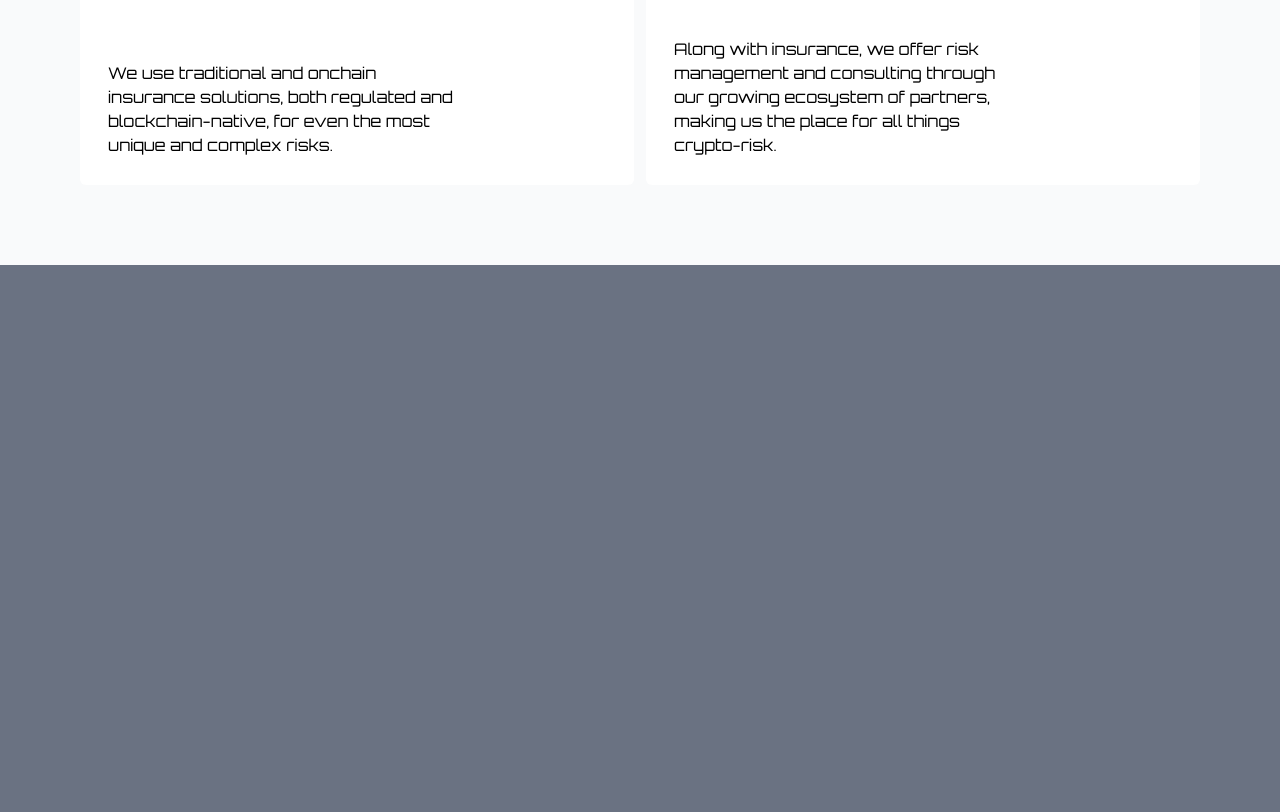
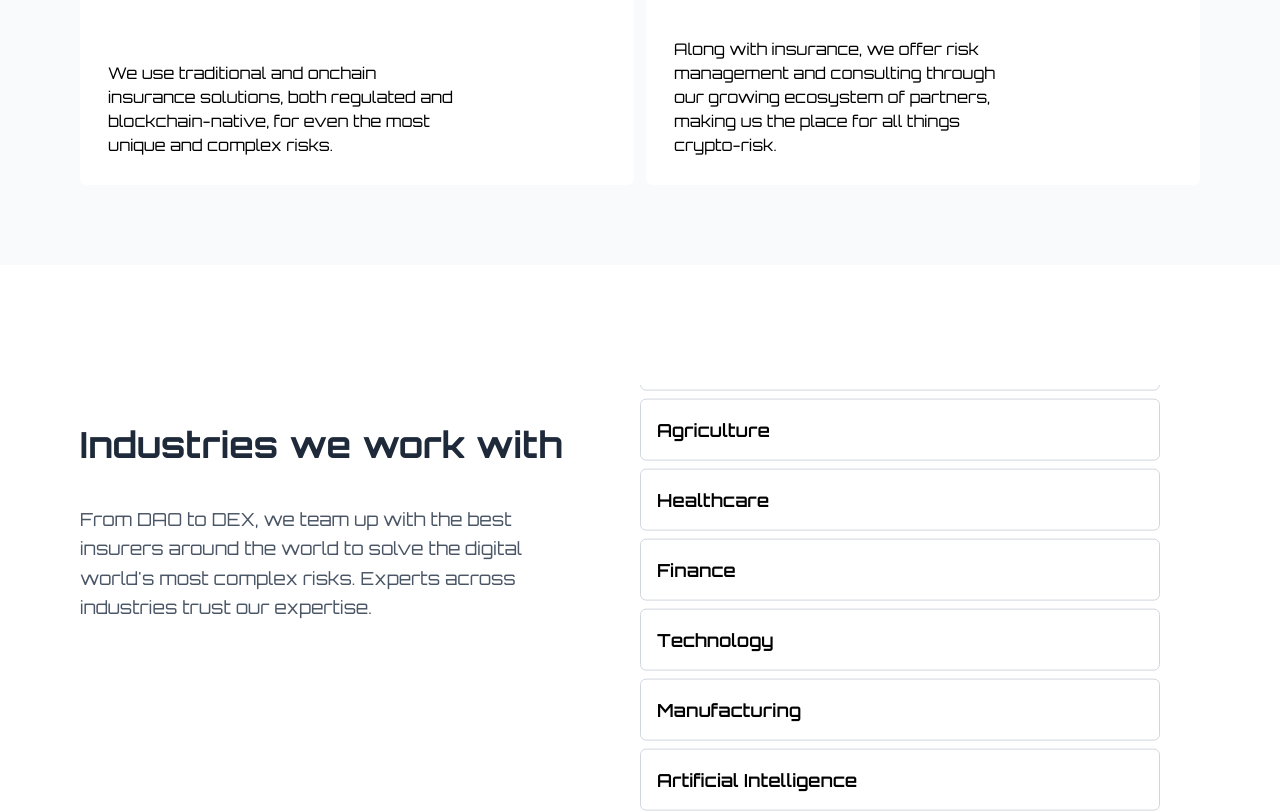
Before and after one commit to HrishikShaji/two, a React (Vite) app: page / in a window 1280 px wide. Shown: the part 4860-5672 px from the top of the page. Built offline with nearby package versions, Linux system fonts and the light colour scheme.

Commit message:
added vertical slider

```diff
--- a/src/App.tsx
+++ b/src/App.tsx
@@ -5,6 +5,7 @@ import StackedCards from "./components/StackedCards";
 import StackedTitle from "./components/StackedTitle";
 import Standards from "./components/Standards";
 import ProductsAndServices from "./components/ProductsAndServices";
+import { VerticalSlider } from "./components/VerticalSlider";
 
 function App() {
   return (
@@ -15,6 +16,7 @@ function App() {
       <StackedCards />
       <Standards />
       <ProductsAndServices />
+      <VerticalSlider />
       <div className="h-screen bg-gray-500 w-full" />
 
     </div>
--- /dev/null
+++ b/src/components/VerticalSlider.tsx
@@ -0,0 +1,84 @@
+import { useGSAP } from "@gsap/react"
+import gsap from "gsap"
+import { useRef } from "react"
+
+const slides = [
+  { name: "Healthcare" },
+  { name: "Finance" },
+  { name: "Technology" },
+  { name: "Manufacturing" },
+  { name: "Artificial Intelligence" },
+  { name: "Quantum computing" },
+  { name: "Robotics" },
+  { name: "Agriculture" },
+]
+
+export const VerticalSlider = () => {
+  const containerRef = useRef<HTMLDivElement>(null)
+  const firstRef = useRef<HTMLDivElement>(null)
+  const secondRef = useRef<HTMLDivElement>(null)
+
+  useGSAP(() => {
+    // Set initial positions
+    gsap.set(secondRef.current, { yPercent: 100 })
+
+    const tl = gsap.timeline({
+      repeat: -1, // Infinite repeat
+      ease: "none"
+    })
+
+    // Animate both sets together for seamless loop
+    tl.to([firstRef.current, secondRef.current], {
+      yPercent: "-=100",
+      duration: 8, // Slower for better readability
+      ease: "none"
+    })
+      .set([firstRef.current, secondRef.current], {
+        yPercent: (i) => i === 0 ? 0 : 100 // Reset positions
+      })
+  }, { scope: containerRef })
+
+  return (
+    <div className="flex p-20 min-h-screen ">
+      <div className="flex flex-col gap-10 pt-20 flex-1">
+        <h1 className="text-4xl font-bold text-gray-800">Industries we work with</h1>
+        <p className="text-lg text-gray-600 leading-relaxed">
+          From DAO to DEX, we team up with the best insurers around the world to solve
+          the digital world's most complex risks. Experts across industries trust our expertise.
+        </p>
+      </div>
+
+      {/* SLIDER */}
+      <div className="flex-1 p-10 flex items-center justify-center">
+        <div
+          className="relative w-full h-[70vh] overflow-hidden  flex flex-col gap-2 "
+          ref={containerRef}
+        >
+          <div className="absolute w-full flex pt-2 flex-col justify-start gap-2" ref={firstRef}>
+            {slides.map((slide, i) => (
+              <div
+                key={i}
+                className="flex-shrink-0 p-4 rounded-md border-[1px] border-gray-300 "
+              >
+                <div className="text-lg font-semibold">{slide.name}</div>
+              </div>
+            ))}
+          </div>
+          <div className="absolute pt-2 w-full flex flex-col justify-start gap-2" ref={secondRef}>
+            {slides.map((slide, i) => (
+              <div
+                key={i}
+                className="flex-shrink-0 p-4 rounded-md border-[1px] border-gray-300 "
+              >
+                <div className="text-lg font-semibold">{slide.name}</div>
+              </div>
+            ))}
+          </div>
+
+        </div>
+      </div>
+    </div>
+  )
+}
+
+export default VerticalSlider
```
